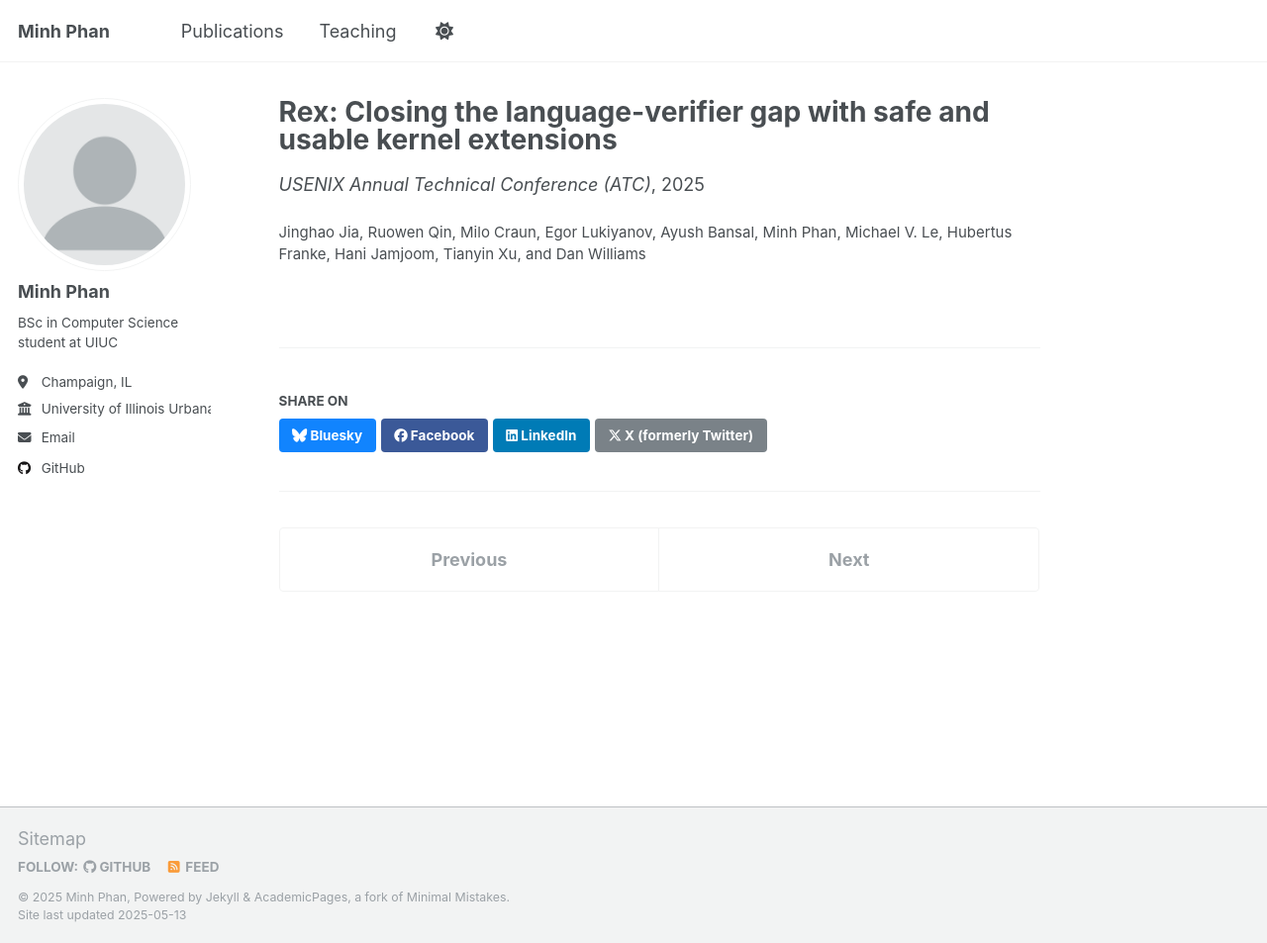
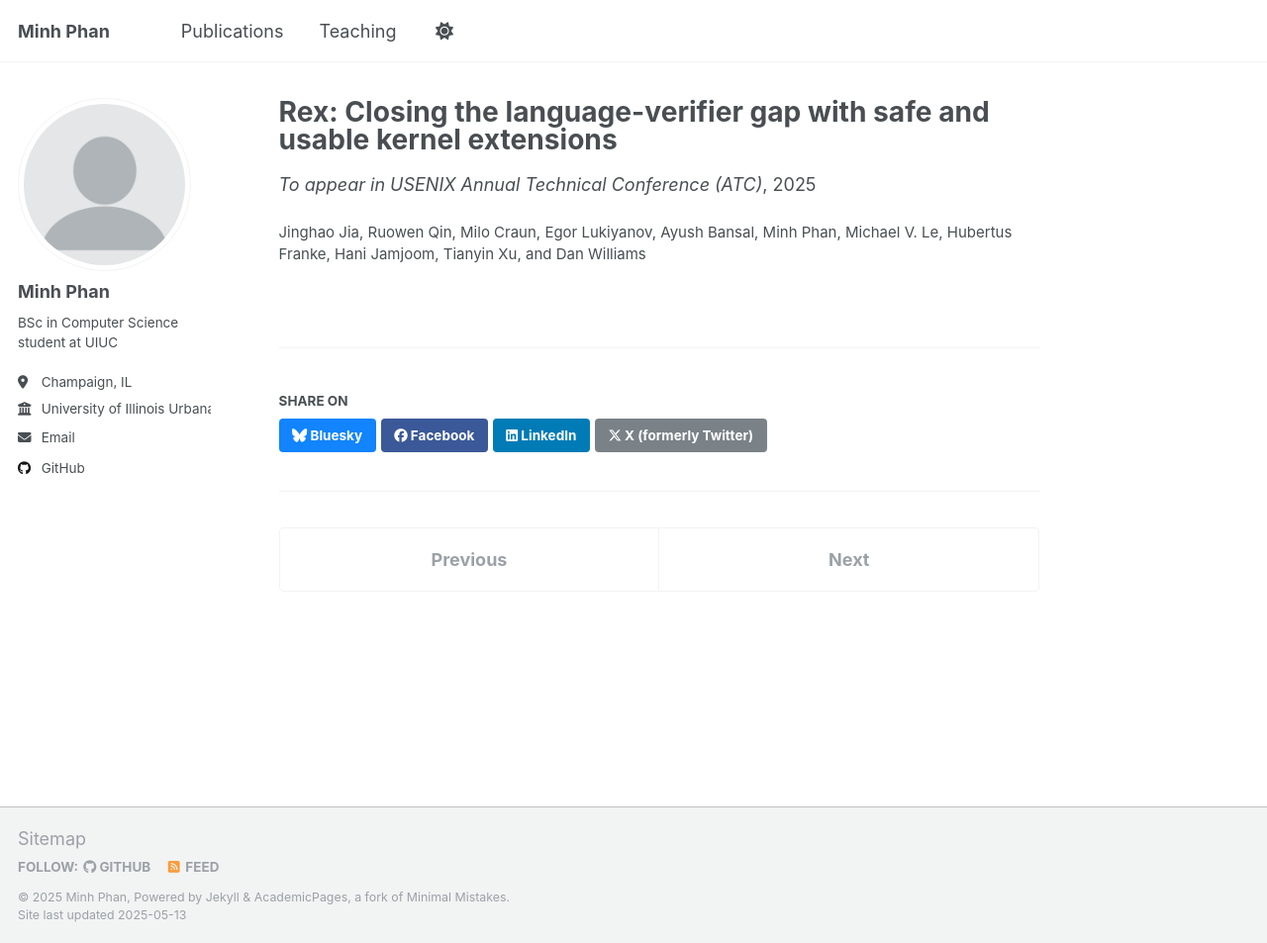
Before and after one commit to MinhPhan8803/MinhPhan8803.github.io, a Jekyll site: the page built from _publications/rex.md, in a window 1280 px wide and 953 px high. Shown: the whole window at 99% size. Built offline with Jekyll 4.4.1, drawn with Linux system fonts in a browser that asks for light colours.

Commit message:
Update rex.md

```diff
--- a/_publications/rex.md
+++ b/_publications/rex.md
@@ -5,7 +5,7 @@ category: conferences
 permalink: /publication/rex
 excerpt:
 date: 2025-01-01
-venue: USENIX Annual Technical Conference (ATC)
+venue: To appear in USENIX Annual Technical Conference (ATC)
 paperurl: 'http://MinhPhan.github.io/files/rex.pdf'
 authors: 'Jinghao Jia, Ruowen Qin, Milo Craun, Egor Lukiyanov, Ayush Bansal, Minh Phan, Michael V. Le, Hubertus Franke, Hani Jamjoom, Tianyin Xu, and Dan Williams'
 ---
```
